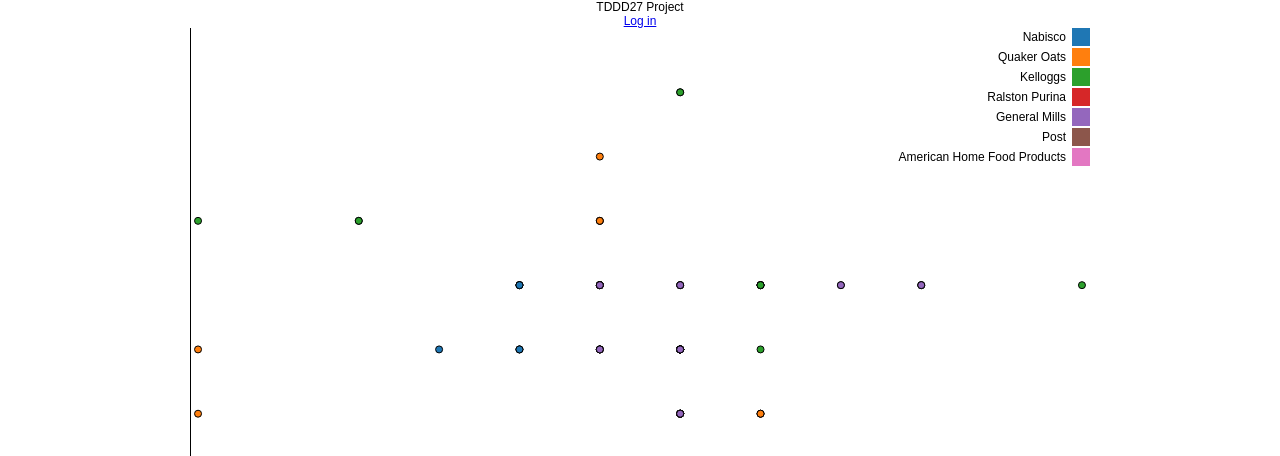
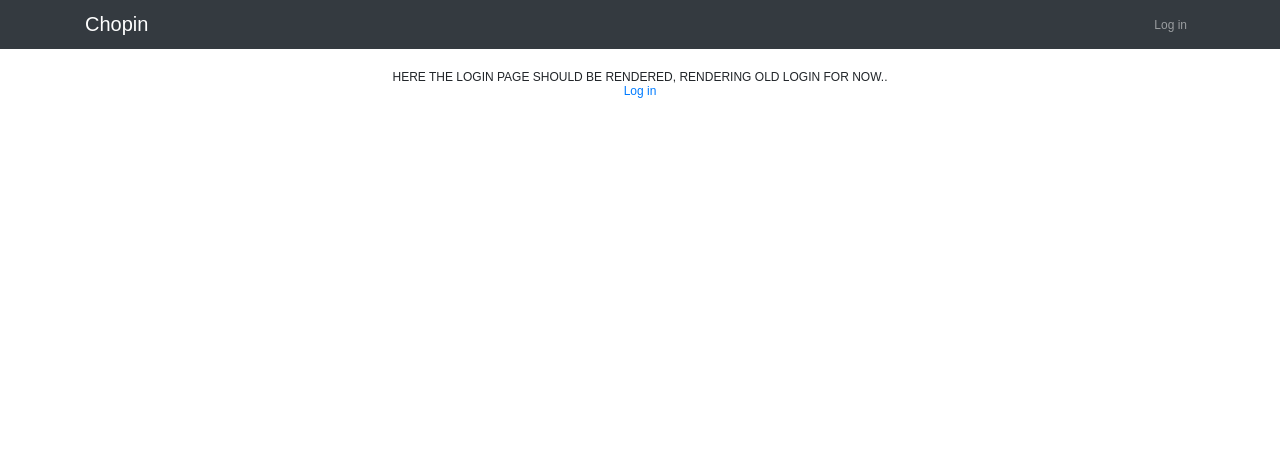
Before and after one commit to Samule1/Chopin, a React (Create React App) app in the folder chopin/: page /login in a window 1280 px wide. Shown: the top 456 px of the page. Built offline with nearby package versions, Linux system fonts and the light colour scheme.

Commit message:
Added routing and frontend template
* Routing has been added to the frontend.
* A bootsrap template has been added.

```diff
--- a/chopin/package.json
+++ b/chopin/package.json
@@ -10,6 +10,7 @@
     "query-string": "^6.0.0",
     "react": "^16.2.0",
     "react-dom": "^16.2.0",
+    "react-router-dom": "^4.2.2",
     "react-scripts": "1.1.1"
   },
   "scripts": {
--- a/chopin/public/index.html
+++ b/chopin/public/index.html
@@ -1,30 +1,49 @@
 <!DOCTYPE html>
 <html lang="en">
+
   <head>
+
     <meta charset="utf-8">
     <meta name="viewport" content="width=device-width, initial-scale=1, shrink-to-fit=no">
-    <meta name="theme-color" content="#000000">
-    <!--
-      manifest.json provides metadata used when your web app is added to the
-      homescreen on Android. See https://developers.google.com/web/fundamentals/engage-and-retain/web-app-manifest/
-    -->
-    <link rel="manifest" href="%PUBLIC_URL%/manifest.json">
-    <link rel="shortcut icon" href="%PUBLIC_URL%/favicon.ico">
-    <!--
-      Notice the use of %PUBLIC_URL% in the tags above.
-      It will be replaced with the URL of the `public` folder during the build.
-      Only files inside the `public` folder can be referenced from the HTML.
+    <meta name="description" content="">
+    <meta name="author" content="">
 
-      Unlike "/favicon.ico" or "favicon.ico", "%PUBLIC_URL%/favicon.ico" will
-      work correctly both with client-side routing and a non-root public URL.
-      Learn how to configure a non-root public URL by running `npm run build`.
-    -->
-    <title>React App</title>
+    <title>Chopin</title>
+
+    <!-- Bootstrap core CSS -->
+    <link href="https://stackpath.bootstrapcdn.com/bootstrap/4.1.0/css/bootstrap.min.css" rel="stylesheet">
+
+    <!-- Custom styles for this template -->
+    <style>
+      body {
+        padding-top: 54px;
+      }
+      @media (min-width: 992px) {
+        body {
+          padding-top: 56px;
+        }
+      }
+
+    </style>
+
   </head>
+
   <body>
-    <noscript>
-      You need to enable JavaScript to run this app.
-    </noscript>
-    <div id="root"></div>
+    <!-- Page Content -->
+    <div class="container">
+      <div class="row">
+        <div class="col-lg-12 text-center">
+          <div id="root"></div>
+        </div>
+      </div>
+    </div>
+
+    <!-- Bootstrap core JavaScript -->
+    <script src="https://code.jquery.com/jquery-3.3.1.slim.min.js"
+            integrity="sha256-3edrmyuQ0w65f8gfBsqowzjJe2iM6n0nKciPUp8y+7E="
+            crossorigin="anonymous"></script>
+    <script src="https://stackpath.bootstrapcdn.com/bootstrap/4.1.0/js/bootstrap.bundle.min.js  "></script>
+
   </body>
+
 </html>
--- a/chopin/src/App.js
+++ b/chopin/src/App.js
@@ -1,34 +1,20 @@
 import React, { Component } from 'react';
 import './App.css';
 import queryString from 'query-string'
-import Login from './components/Login'
-import Cluster2D from './components/Cluster2D'
+
+
+import Main from './components/Main'
+import Header from './components/Header'
 
 
 class App extends Component {
 
-  componentDidMount(){
+  render() {
 
-    let parsed = queryString.parse(window.location.search);
-    let accessToken = parsed.access_token;
-
-    if (!accessToken)
-      return;
-    console.log(accessToken)
-    fetch('http://localhost:3001/top?token='+accessToken)
-      .then(response => response.json())
-      .then(responseJSON => console.log(responseJSON))
-
-  }
-  render() {
-    let d = ["hej"]
     return (
-      <div className="App">
-        <header>TDDD27 Project</header>
-        <Login data = {d} />
-        <svg width="900" height="450">
-            <Cluster2D width={900} height={450}/>
-        </svg>
+      <div>
+        <Header/>
+        <Main/>
       </div>
     );
   }
--- /dev/null
+++ b/chopin/src/components/Header.js
@@ -0,0 +1,27 @@
+import React, { Component } from 'react';
+import { Link } from 'react-router-dom'
+import './../App.css';
+
+class Header extends Component {
+    render() {
+    return(
+        <nav className="navbar navbar-expand-lg navbar-dark bg-dark fixed-top">
+            <div className="container">
+                <Link className="navbar-brand" to={'/'}>Chopin</Link>
+                <button className="navbar-toggler" type="button" data-toggle="collapse" data-target="#navbarResponsive" aria-controls="navbarResponsive" aria-expanded="false" aria-label="Toggle navigation">
+                    <span className="navbar-toggler-icon"></span>
+                </button>
+                <div className="collapse navbar-collapse" id="navbarResponsive">
+                    <ul className="navbar-nav ml-auto">
+                        <li className="nav-item">
+                            <Link className="nav-link" to={'/login'}>Log in</Link>
+                        </li>
+                    </ul>
+                </div>
+            </div>
+        </nav>
+    );
+    }
+}
+
+export default Header;
--- /dev/null
+++ b/chopin/src/components/Home.js
@@ -0,0 +1,39 @@
+import React, { Component } from 'react';
+import './../App.css';
+import queryString from 'query-string'
+
+
+import Login from './Login'
+import Cluster2D from './Cluster2D'
+import Header from './Header'
+
+
+class Main extends Component {
+
+  componentDidMount(){
+
+    let parsed = queryString.parse(window.location.search);
+    let accessToken = parsed.access_token;
+
+    if (!accessToken)
+      return;
+    console.log(accessToken)
+    fetch('http://localhost:3001/top?token='+accessToken)
+      .then(response => response.json())
+      .then(responseJSON => console.log(responseJSON))
+
+  }
+  render() {
+
+    return (
+      <div className="App">
+          <Login/>
+          <svg width="900" height="450">
+              <Cluster2D width={900} height={450}/>
+          </svg>
+      </div>
+    );
+  }
+}
+
+export default Main;
--- a/chopin/src/components/Login.js
+++ b/chopin/src/components/Login.js
@@ -3,7 +3,6 @@ import './../App.css';
 
 class Login extends Component {
   render() {
-    console.log(this.props.data)
     return (
       <div><a href="http://localhost:3001/login">Log in</a></div>
     );
--- /dev/null
+++ b/chopin/src/components/LoginPage.js
@@ -0,0 +1,16 @@
+import React, { Component } from 'react';
+import './../App.css';
+import Login from './Login'
+
+class LoginPage extends Component {
+  render() {
+    return (
+        <div>
+            <div> HERE THE LOGIN PAGE SHOULD BE RENDERED, RENDERING OLD LOGIN FOR NOW.. </div>
+            <Login/>
+        </div>
+    );
+  }
+}
+
+export default LoginPage;
--- /dev/null
+++ b/chopin/src/components/Main.js
@@ -0,0 +1,29 @@
+import React, { Component } from 'react';
+import './../App.css';
+import queryString from 'query-string'
+import { BrowserRouter, Route, Switch } from 'react-router-dom'
+
+
+import LoginPage from './LoginPage'
+import Cluster2D from './Cluster2D'
+import Header from './Header'
+import Home from './Home'
+
+
+class Main extends Component {
+  render() {
+    let mainDivStyle = {
+        paddingTop: 70
+      }
+    return (
+        <div style={mainDivStyle}>
+            <Switch>
+                <Route exact path='/' component={Home}/>
+                <Route path='/login' component={LoginPage}/>
+            </Switch>
+        </div>
+    );
+  }
+}
+
+export default Main;
--- a/chopin/src/index.js
+++ b/chopin/src/index.js
@@ -1,8 +1,17 @@
 import React from 'react';
 import ReactDOM from 'react-dom';
+import { BrowserRouter, Route, Switch } from 'react-router-dom'
 import './index.css';
 import App from './App';
+import LoginPage from './components/LoginPage'
 import registerServiceWorker from './registerServiceWorker';
 
-ReactDOM.render(<App />, document.getElementById('root'));
+const app = document.getElementById('root');
+
+ReactDOM.render(
+<BrowserRouter>
+    <div>
+        <Route path='/' component={App}/>
+    </div>
+</BrowserRouter>, app);
 registerServiceWorker();
```
Also changed, not shown: 1 other file (tests, documents, lock files or other folders).
